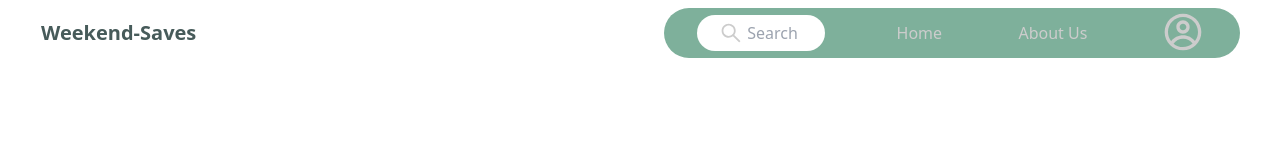
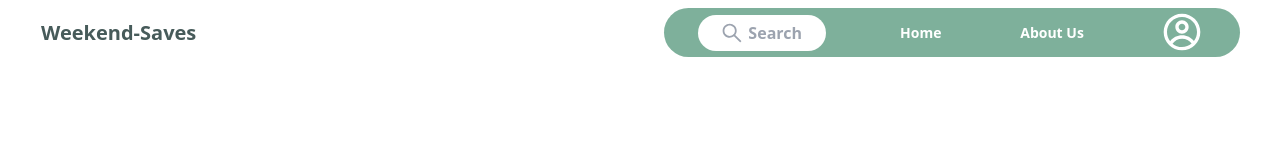
Before and after one commit to jainavi/weekend-saves, a React (Create React App) app in the folder frontend/: page / in a window 1280 px wide. Shown: the top 160 px of the page. Built offline with nearby package versions, Linux system fonts and the light colour scheme.

Commit message:
Changed the Font in the Navbar -Made the font size to font-sm #14px -Made the font semibold

```diff
--- a/frontend/src/components/navbar/Navbar.js
+++ b/frontend/src/components/navbar/Navbar.js
@@ -19,12 +19,12 @@ function Navbar() {
               </a>
             </div>
 
-            <div className="gap-2 bg-primary rounded-full px-1 lg:w-2/3 justify-around max-w-xl">
+            <div className="gap-2 bg-primary rounded-full px-1 lg:w-2/3 justify-around max-w-xl text-sm font-semibold text-neutral">
               <div
                 tabindex="1"
                 className="transition-all flex justify-center gap-2 input rounded-full items-center w-10 pl-6  focus-within:w-28 focus-within:pl-2 lg:w-32 lg:focus-within:w-40 h-9 border-solid border-2 border-gray-400  hover:border-secondry focus-within:border-secondry"
               >
-                <AiOutlineSearch className="flex-none transition-transform ease-in-out scale-150 hover:scale-[175%] hover:text-gray-500 hover:cursor-pointer" />
+                <AiOutlineSearch className="text-grayL flex-none transition-transform ease-in-out scale-150 hover:scale-[175%] hover:text-gray-500 hover:cursor-pointer" />
                 <input
                   ref={searchRef}
                   type="text"
```
